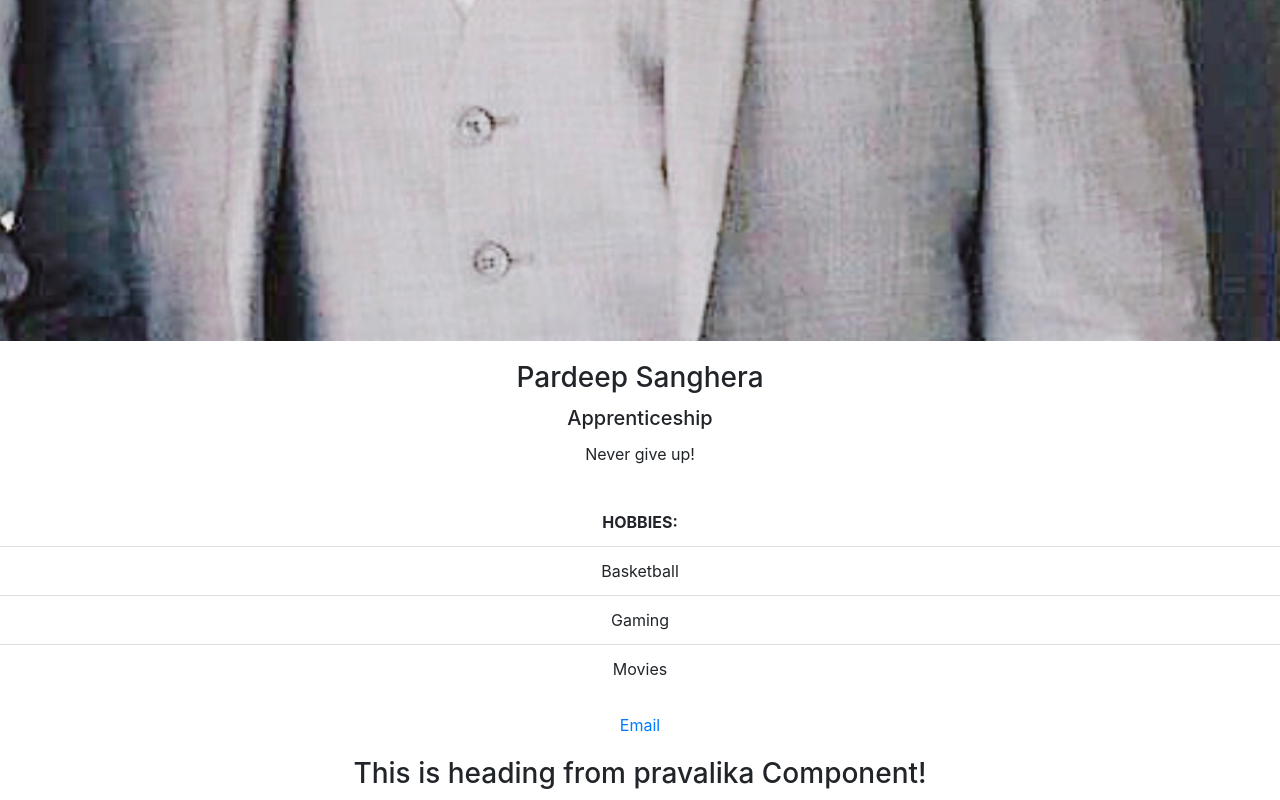
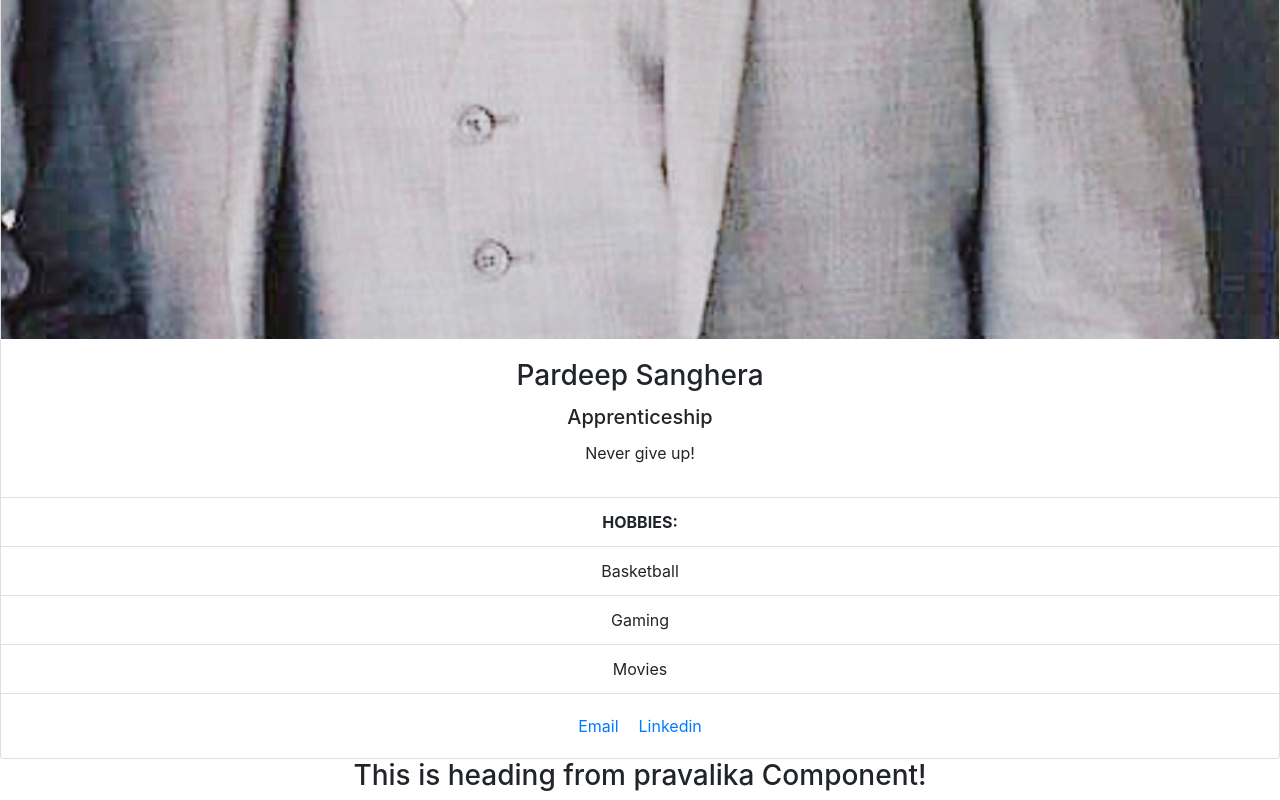
Before and after one commit to Alexg1021/testing-gitflow, a React (Create React App) app: page / in a window 1280 px wide. Shown: the part 1929-2729 px from the top of the page. Built offline with nearby package versions, Linux system fonts and the light colour scheme.

Commit message:
Added a linkedin tag and fixed capitalization my card

```diff
--- a/src/components/PardeepProfile.js
+++ b/src/components/PardeepProfile.js
@@ -9,11 +9,11 @@ const PardeepProfileComponent = () => {
     motto: "Never give up!",
     hobbies: ['Basketball', 'Gaming','Movies'],
     email: 'pradeepsanghera@gmail.com',
-    Github: '',
+    linkedin: 'https://www.linkedin.com/in/pardeep-sanghera-993b8a209/',
     profileImg: ''
   });
     return (
-      <div className='Card'>
+      <div className='card'>
         <img src={Pardeep_Profile} alt="pardeep profile" className='card-img-top'/>
         <div className='card-body text-center'>
           <h3 className='card-title'>{pardeepprofile.name}</h3>
@@ -36,6 +36,9 @@ const PardeepProfileComponent = () => {
         <a href={pardeepprofile.email} className='card-link'>
           Email
         </a>
+        <a href={pardeepprofile.linkedin} className="card-link" target="blank" rel="noreferrer noopener">
+                    Linkedin
+                </a>
         </div>
       </div>
     );
```
